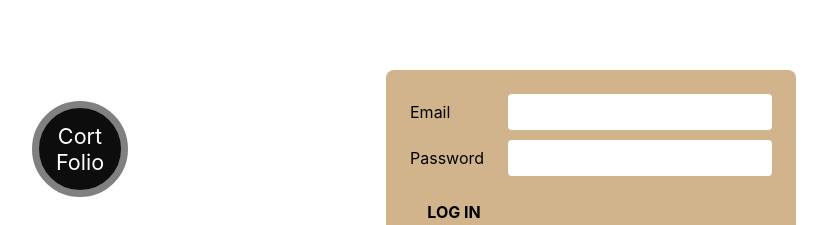
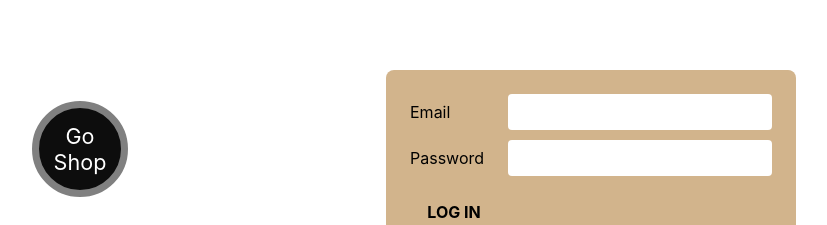
Before and after one commit to sammy2342/mern-stack-map-project, a React (Create React App) app: page /success in a window 1280 px wide. Shown: the part 224-449 px from the top of the page, without its empty margins (226-1053 px from the left). Built offline with nearby package versions, Linux system fonts and the light colour scheme.

Commit message:
complete

```diff
--- a/src/components/Logo/Logo.jsx
+++ b/src/components/Logo/Logo.jsx
@@ -3,8 +3,8 @@ import './Logo.css';
 export default function Logo() {
   return (
     <div className="Logoss">
-      <div>Cort</div>
-      <div>Folio</div>
+      <div>Go</div>
+      <div>Shop</div>
     </div>
   );
 }
--- a/src/components/NavBar/NavBar.jsx
+++ b/src/components/NavBar/NavBar.jsx
@@ -19,7 +19,7 @@ export default function NavBar({ user, setUser }) {
     return (
 
         <nav className='nav-bar'>
-            <div className='Logo'><h2>Logo</h2></div>
+            <div className='Logo'><h2>SoundScape</h2></div>
             {/* <Link to="/orders" className='navbar-links-text'>Order History</Link> */}
             &nbsp; | &nbsp;
             <Link to="/" className='navbar-links-text'>Products</Link>
```
